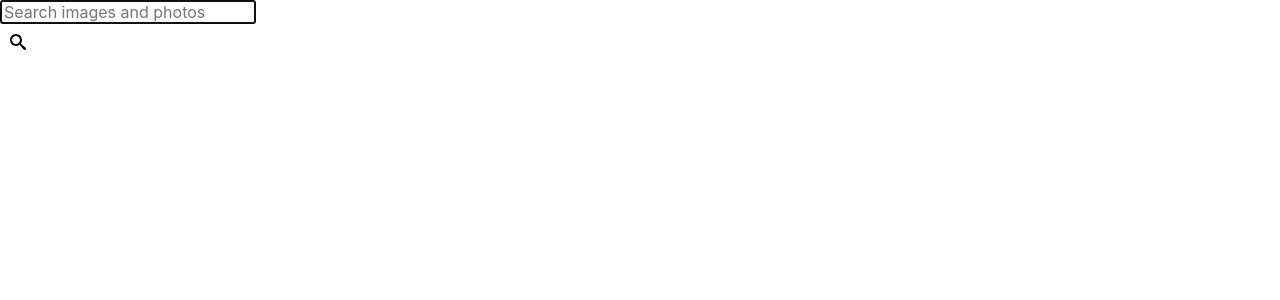
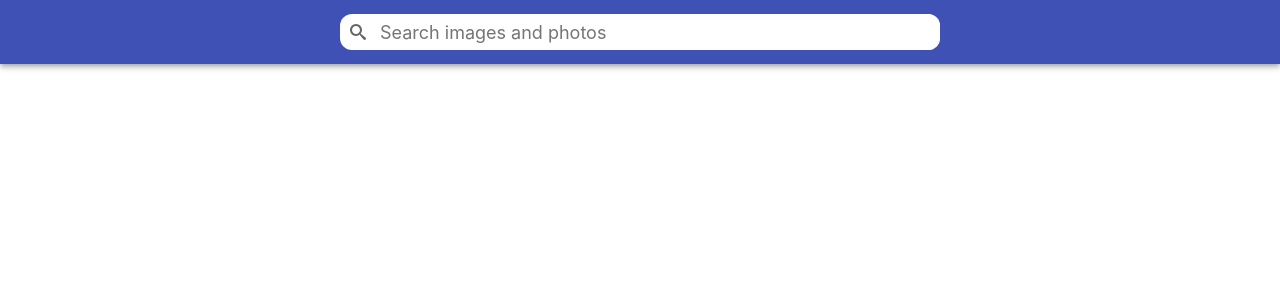
Before and after one commit to YevhenChementsov/react-image-finder, a React (Create React App) app: page / in a window 1280 px wide. Shown: the top 300 px of the page. Built offline with nearby package versions, Linux system fonts and the light colour scheme.

Commit message:
Add styles to the SearchBar component.

```diff
--- a/src/components/App.jsx
+++ b/src/components/App.jsx
@@ -1,8 +1,16 @@
 import { Component } from 'react';
 
 import { ToastContainer, Zoom } from 'react-toastify';
+import styled from 'styled-components';
 import ImageGallery from './ImageGallery/ImageGallery';
 import SearchBar from './SearchBar/SearchBar';
+
+const AppWrapper = styled.div`
+  display: grid;
+  grid-template-columns: 1fr;
+  grid-gap: 16px;
+  padding-bottom: 24px;
+`;
 
 export default class App extends Component {
   state = {
@@ -14,7 +22,7 @@ export default class App extends Component {
     this.setState({ error });
   };
 
-  handleSearchBarSubmit = value => {
+  handleSubmit = value => {
     this.setState({ value });
   };
 
@@ -24,10 +32,10 @@ export default class App extends Component {
         {this.state.error ? (
           <h1>{this.state.error.message}</h1>
         ) : (
-          <div>
-            <SearchBar onSubmit={this.handleSearchBarSubmit} />
+          <AppWrapper>
+            <SearchBar onSubmit={this.handleSubmit} />
             <ImageGallery value={this.state.value} onError={this.handleError} />
-          </div>
+          </AppWrapper>
         )}
         <ToastContainer
           position="top-right"
--- a/src/components/SearchBar/SearchBar.jsx
+++ b/src/components/SearchBar/SearchBar.jsx
@@ -2,7 +2,7 @@ import { Component } from 'react';
 
 import { ReactComponent as SearchIcon } from 'icons/search.svg';
 import { toast } from 'react-toastify';
-import { SearchButton } from './SearchBar.styled';
+import { Header, Input, Button, Form } from './SearchBar.styled';
 export default class SearchBar extends Component {
   state = {
     value: '',
@@ -12,7 +12,7 @@ export default class SearchBar extends Component {
     this.setState({ value });
   };
 
-  handleSubit = e => {
+  handleSubmit = e => {
     e.preventDefault();
 
     if (this.state.value.trim() === '') {
@@ -25,9 +25,12 @@ export default class SearchBar extends Component {
 
   render() {
     return (
-      <header>
-        <form onSubmit={this.handleSubit}>
-          <input
+      <Header>
+        <Form onSubmit={this.handleSubmit}>
+          <Button type="submit">
+            <SearchIcon width="16" height="16" />
+          </Button>
+          <Input
             autoComplete="off"
             autoFocus
             name="value"
@@ -36,11 +39,8 @@ export default class SearchBar extends Component {
             type="text"
             value={this.state.value}
           />
-          <SearchButton type="submit">
-            <SearchIcon width="16" height="16" />
-          </SearchButton>
-        </form>
-      </header>
+        </Form>
+      </Header>
     );
   }
 }
--- a/src/components/SearchBar/SearchBar.styled.js
+++ b/src/components/SearchBar/SearchBar.styled.js
@@ -1,24 +1,66 @@
 import styled from 'styled-components';
 
-export const SearchButton = styled.button`
+export const Header = styled.header`
+  top: 0;
+  left: 0;
+  position: sticky;
+  z-index: 1100;
+  display: flex;
+  justify-content: center;
+  align-items: center;
+  min-height: 64px;
+  padding-right: 24px;
+  padding-left: 24px;
+  padding-top: 12px;
+  padding-bottom: 12px;
+  color: #fff;
+  background-color: #3f51b5;
+  box-shadow: 0px 2px 4px -1px rgba(0, 0, 0, 0.2),
+    0px 4px 5px 0px rgba(0, 0, 0, 0.14), 0px 1px 10px 0px rgba(0, 0, 0, 0.12);
+`;
+
+export const Form = styled.form`
+  display: flex;
+  align-items: center;
+  width: 100%;
+  max-width: 600px;
+  background-color: #fff;
+  border-radius: 12px;
+  overflow: hidden;
+`;
+
+export const Button = styled.button`
   display: flex;
   justify-content: center;
   align-items: center;
   padding: 10px;
 
   cursor: pointer;
-
+  opacity: 0.6;
   background-color: transparent;
   border: none;
-  transition: all 250ms cubic-bezier(0.4, 0, 0.2, 1);
-
-  /* svg {
-    fill: ${props => props.theme.colors.white};
-  }
+  transition: opacity 250ms cubic-bezier(0.4, 0, 0.2, 1);
 
   &:hover {
-    svg {
-      fill: ${props => props.theme.colors.red};
-    }
-  } */
+    opacity: 1;
+  }
 `;
+
+export const Input = styled.input`
+  display: inline-block;
+  width: 100%;
+  height: 36px;
+  font: inherit;
+  font-size: 18px;
+  border: none;
+  outline: none;
+  padding-top: 5px;
+  padding-right: 40px;
+  padding-bottom: 5px;
+  padding-left: 4px;
+
+  &::placeholder {
+    font: inherit;
+    font-size: 18px;
+  }
+`;
```
